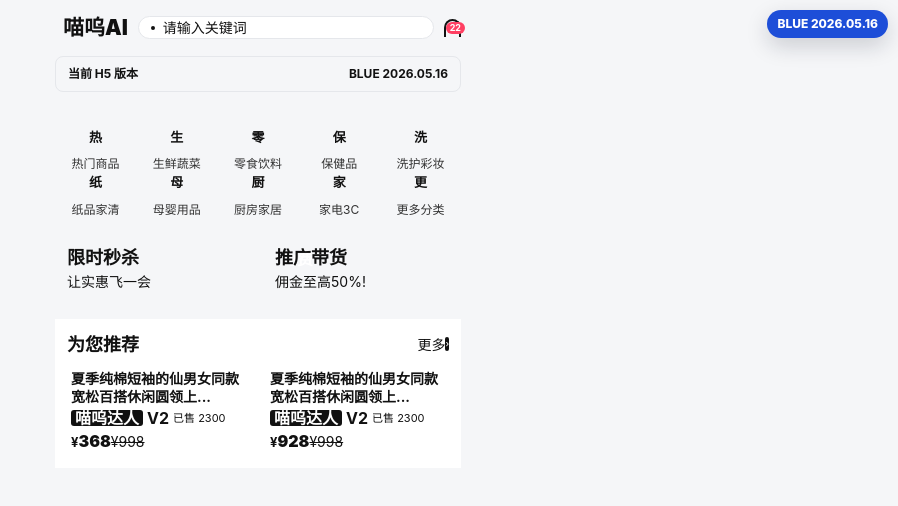
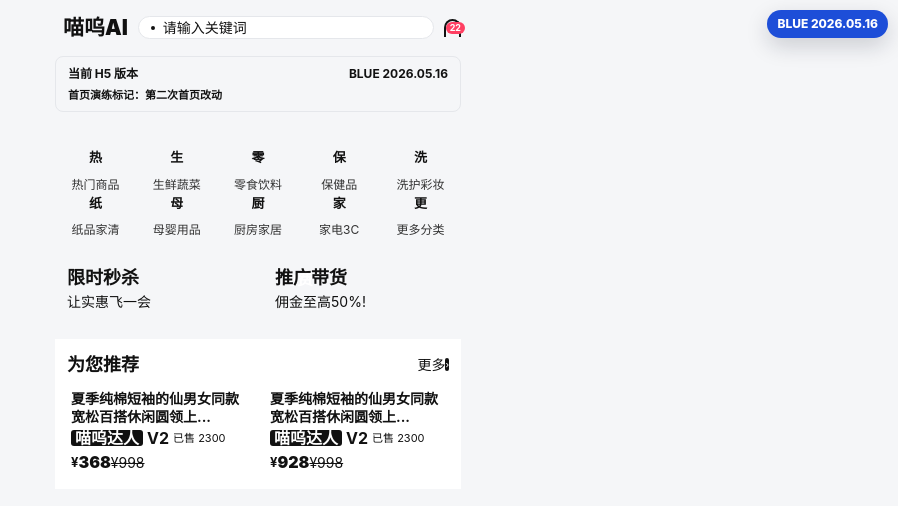
Before and after one commit to Tycalwayslove/hybird-meumall, a Next.js app: page /hybird/ in a window 1280 px wide. Shown: the top 506 px of the page, without its empty margins (382-1280 px from the left). Built offline with nearby package versions, Linux system fonts and the light colour scheme; no server answers.

Commit message:
feat(home): 增加首页版本演练标记

```diff
--- a/package.json
+++ b/package.json
@@ -1,6 +1,6 @@
 {
   "name": "hybird-meumall",
-  "version": "1.0.1",
+  "version": "1.0.2",
   "private": true,
   "scripts": {
     "dev": "next dev",
--- a/src/features/home/HomeScreen.tsx
+++ b/src/features/home/HomeScreen.tsx
@@ -147,9 +147,12 @@ function HomeHeader() {
 
 function HomeVersionNotice({ releaseLabel }: { releaseLabel: string }) {
   return (
-    <div className="mt-3 flex items-center justify-between rounded-[8px] border border-[#d9f99d] bg-[#f7fee7] px-3 py-2 text-[12px] font-bold text-[#3f6212]">
-      <span>当前 H5 版本</span>
-      <span>{releaseLabel}</span>
+    <div className="mt-3 rounded-[8px] border border-[#d9f99d] bg-[#f7fee7] px-3 py-2 text-[#3f6212]">
+      <div className="flex items-center justify-between text-[12px] font-bold">
+        <span>当前 H5 版本</span>
+        <span>{releaseLabel}</span>
+      </div>
+      <p className="mt-1 text-[11px] font-semibold">首页演练标记：第二次首页改动</p>
     </div>
   );
 }
```
